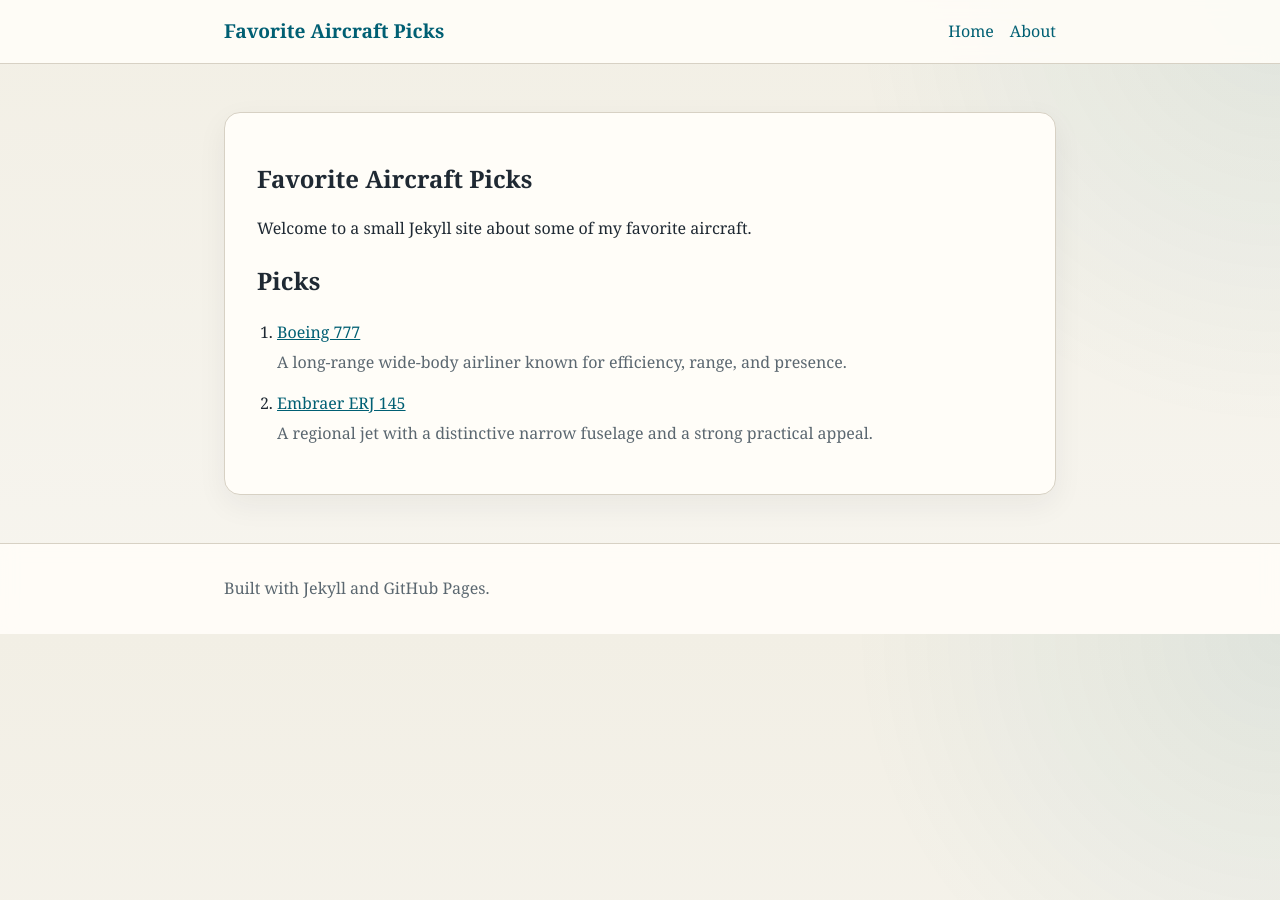
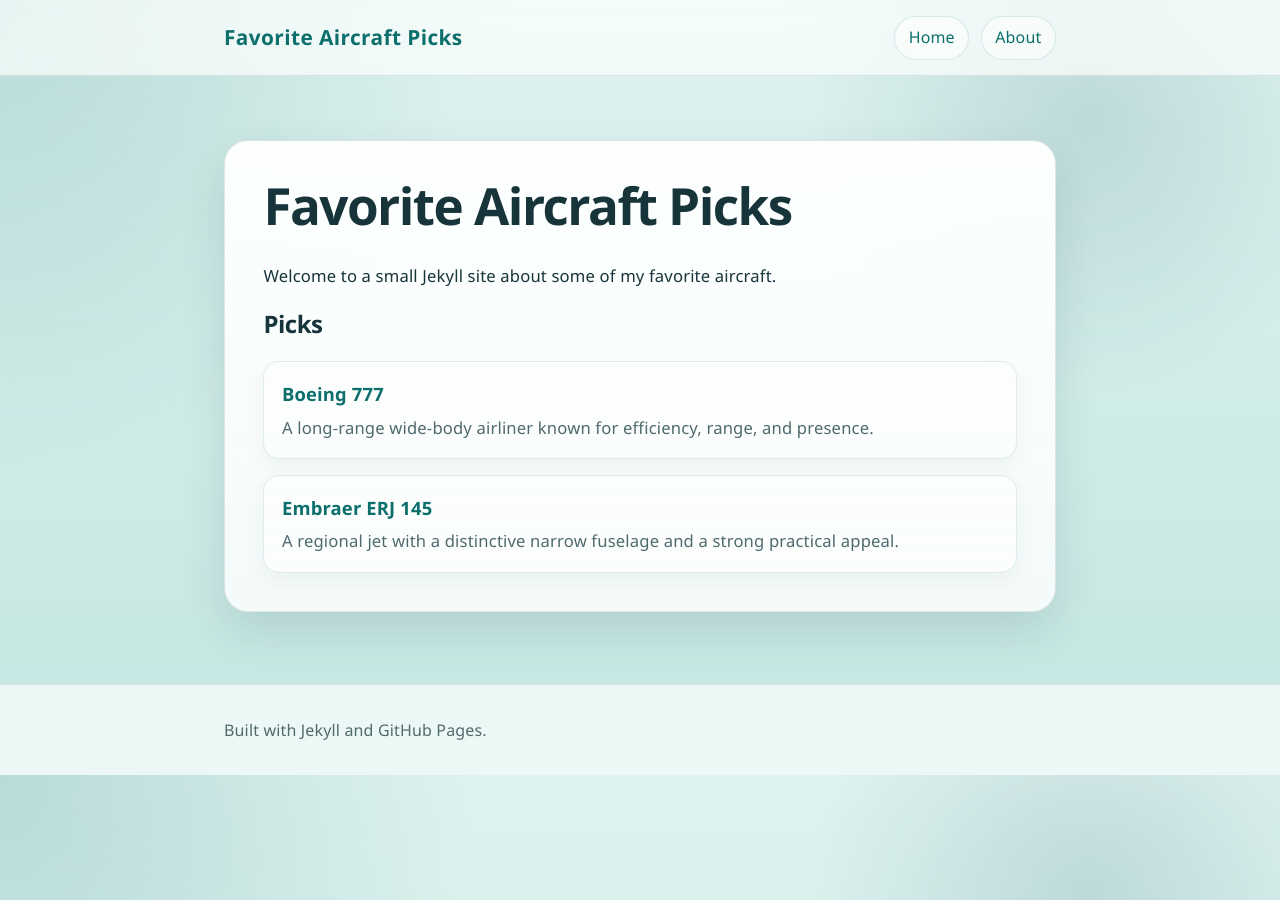
Before and after one commit to paulocv/my-favorites, a Jekyll site: the page built from index.md, in a window 1280 px wide. Built offline with Jekyll 4.4.1, drawn with Linux system fonts in a browser that asks for light colours.

Commit message:
Update visual

```diff
--- a/assets/css/main.scss
+++ b/assets/css/main.scss
@@ -2,13 +2,17 @@
 ---
 
 :root {
-  --bg: #f7f5ef;
-  --paper: #fffdf8;
-  --ink: #1f2933;
-  --muted: #5b6770;
-  --accent: #005f73;
-  --accent-soft: #d9efe8;
-  --border: #d7d1c4;
+  --bg: #dff3f0;
+  --bg-deep: #c3e6e1;
+  --paper: rgba(255, 255, 255, 0.8);
+  --paper-strong: #fcfffe;
+  --ink: #17343a;
+  --muted: #4f6a6d;
+  --accent: #0c6f6c;
+  --accent-strong: #094b5f;
+  --accent-soft: #d6efea;
+  --border: rgba(23, 52, 58, 0.12);
+  --shadow: 0 20px 45px rgba(18, 53, 61, 0.12);
 }
 
 * {
@@ -17,19 +21,25 @@
 
 body {
   margin: 0;
-  font-family: Georgia, "Times New Roman", serif;
+  font-family: "Avenir Next", "Segoe UI", "Helvetica Neue", Helvetica, Arial,
+    sans-serif;
   color: var(--ink);
   background:
-    radial-gradient(circle at top right, rgba(0, 95, 115, 0.08), transparent 30%),
-    linear-gradient(180deg, #f2efe5 0%, var(--bg) 100%);
-  line-height: 1.6;
+    radial-gradient(circle at top left, rgba(12, 111, 108, 0.18), transparent 32%),
+    radial-gradient(circle at 85% 15%, rgba(9, 75, 95, 0.14), transparent 22%),
+    linear-gradient(180deg, var(--bg) 0%, var(--bg-deep) 100%);
+  line-height: 1.7;
+  letter-spacing: 0.01em;
 }
 
 a {
   color: var(--accent);
+  text-underline-offset: 0.18em;
+  transition: color 160ms ease, text-decoration-color 160ms ease;
 }
 
 a:hover {
+  color: var(--accent-strong);
   text-decoration-thickness: 2px;
 }
 
@@ -40,12 +50,15 @@ a:hover {
 
 .site-header,
 .site-footer {
-  background: rgba(255, 253, 248, 0.9);
-  backdrop-filter: blur(8px);
+  background: rgba(252, 255, 254, 0.7);
+  backdrop-filter: blur(14px);
 }
 
 .site-header {
   border-bottom: 1px solid var(--border);
+  position: sticky;
+  top: 0;
+  z-index: 10;
 }
 
 .site-footer {
@@ -59,13 +72,14 @@ a:hover {
   justify-content: space-between;
   align-items: center;
   gap: 1rem;
-  padding: 1rem 0;
+  padding: 1rem 0 0.95rem;
 }
 
 .site-title {
   margin: 0;
-  font-size: 1.2rem;
-  font-weight: 700;
+  font-size: 1.3rem;
+  font-weight: 800;
+  letter-spacing: 0.02em;
 }
 
 .site-title a,
@@ -75,29 +89,61 @@ a:hover {
 
 .site-nav {
   display: flex;
-  gap: 1rem;
+  gap: 0.7rem;
+  flex-wrap: wrap;
+}
+
+.site-nav a {
+  padding: 0.45rem 0.85rem;
+  border: 1px solid rgba(12, 111, 108, 0.14);
+  border-radius: 999px;
+  background: rgba(255, 255, 255, 0.55);
+}
+
+.site-nav a:hover {
+  background: rgba(214, 239, 234, 0.95);
 }
 
 .site-main {
-  padding: 3rem 0;
+  padding: 4rem 0 4.5rem;
 }
 
 .page,
 .pick {
-  background: var(--paper);
+  background: linear-gradient(180deg, var(--paper-strong) 0%, var(--paper) 100%);
   border: 1px solid var(--border);
-  border-radius: 16px;
-  padding: 2rem;
-  box-shadow: 0 10px 30px rgba(31, 41, 51, 0.06);
+  border-radius: 24px;
+  padding: 2.4rem;
+  box-shadow: var(--shadow);
+  backdrop-filter: blur(10px);
 }
 
 .page-header {
-  margin-bottom: 1.5rem;
+  margin-bottom: 1.8rem;
 }
 
 .page-header h1 {
-  margin-bottom: 0.5rem;
+  margin: 0 0 0.65rem;
+  font-size: clamp(2.3rem, 4vw, 3.35rem);
+  line-height: 1.05;
+  letter-spacing: -0.03em;
+  font-weight: 800;
+}
+
+.page-content > *:first-child {
+  margin-top: 0;
+}
+
+.page-content h2,
+.page-content h3 {
   line-height: 1.15;
+  letter-spacing: -0.02em;
+  font-weight: 750;
+}
+
+.page-content p,
+.page-content li {
+  font-size: 1.04rem;
 }
 
 .eyebrow {
@@ -112,15 +158,36 @@ a:hover {
 .lede {
   margin-top: 0;
   color: var(--muted);
-  font-size: 1.1rem;
+  font-size: 1.15rem;
+  max-width: 42rem;
 }
 
 .pick-toc {
-  padding-left: 1.25rem;
+  padding: 0;
+  margin: 1.5rem 0 0;
+  list-style: none;
 }
 
 .pick-toc li + li {
   margin-top: 1rem;
+}
+
+.pick-toc li {
+  padding: 1rem 1.1rem;
+  border: 1px solid rgba(12, 111, 108, 0.12);
+  border-radius: 16px;
+  background: rgba(255, 255, 255, 0.52);
+  box-shadow: 0 8px 20px rgba(18, 53, 61, 0.05);
+}
+
+.pick-toc a {
+  font-size: 1.15rem;
+  font-weight: 700;
+  text-decoration: none;
+}
+
+.pick-toc a:hover {
+  text-decoration: underline;
 }
 
 .pick-toc p {
@@ -138,17 +205,25 @@ a:hover {
 }
 
 .tag-list li {
-  padding: 0.2rem 0.65rem;
+  padding: 0.25rem 0.7rem;
   border-radius: 999px;
   background: var(--accent-soft);
   color: var(--accent);
   font-size: 0.9rem;
+  border: 1px solid rgba(12, 111, 108, 0.08);
 }
 
 code {
   padding: 0.1rem 0.35rem;
   border-radius: 0.25rem;
-  background: #efe9db;
+  background: rgba(12, 111, 108, 0.11);
+}
+
+blockquote {
+  margin-left: 0;
+  padding-left: 1rem;
+  border-left: 4px solid rgba(12, 111, 108, 0.25);
+  color: var(--muted);
 }
 
 @media (max-width: 640px) {
@@ -161,6 +236,11 @@ code {
 
   .page,
   .pick {
-    padding: 1.25rem;
+    padding: 1.4rem;
+    border-radius: 18px;
+  }
+
+  .site-main {
+    padding-top: 2rem;
   }
 }
```
